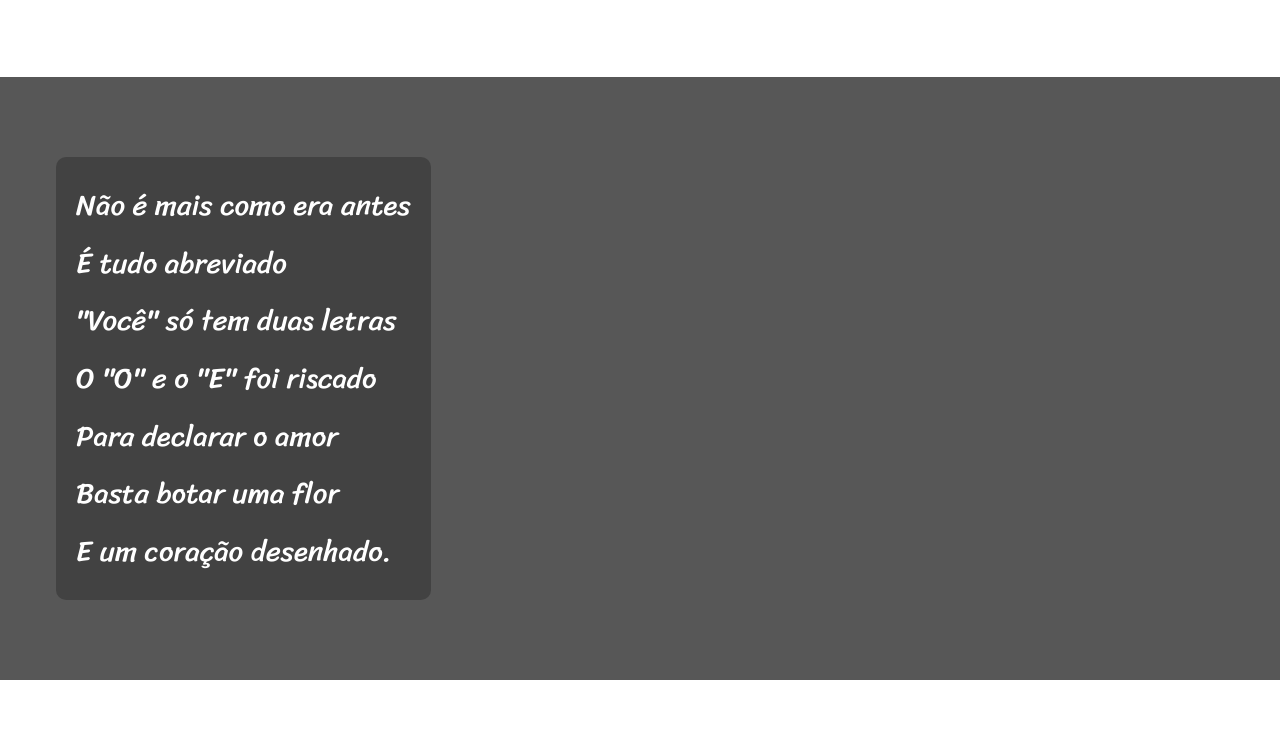
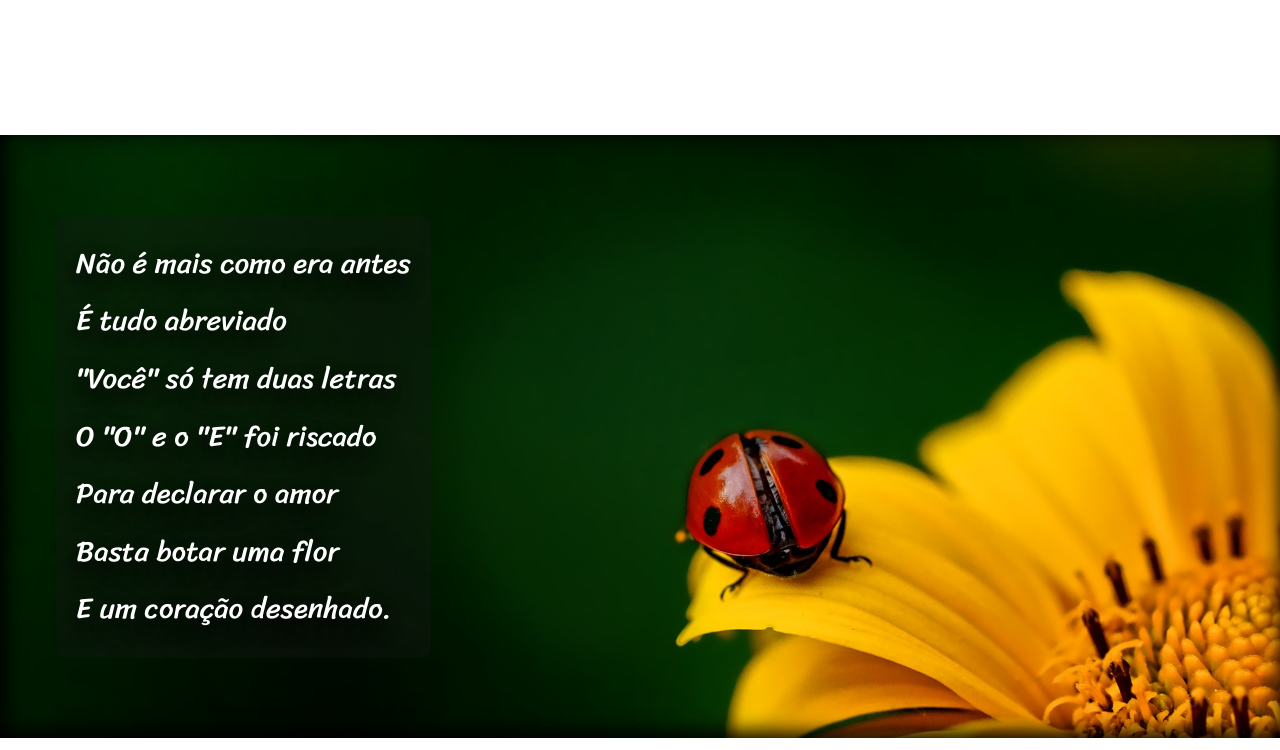
Before and after one commit to Gabriel-rfqx/HTML-CSS, a plain HTML site: page Desafios/d012/index.html in a window 1280 px wide. Shown: the part 650-1400 px from the top of the page. Drawn offline with Linux system fonts and the light colour scheme.

Commit message:
site pronto

```diff
--- a/Desafios/d012/index.html
+++ b/Desafios/d012/index.html
@@ -23,7 +23,7 @@
                 Vou dizer tudo em poesia.<br>
             </p>
         </section>
-        <section class="imagem">
+        <section class="imagem" id="img01">
             <p>
                 Não é mais como era antes<br>
                 É tudo abreviado<br>
@@ -55,7 +55,7 @@
                 Decifre esse rabisco.<br>
             </p>
         </section>
-        <section class="imagem">
+        <section class="imagem" id="img02">
             <p>
                 Tenho saudade das cartas<br>
                 Escritas com a própria mão<br>
--- a/Desafios/d012/style.css
+++ b/Desafios/d012/style.css
@@ -41,6 +41,10 @@ main{
     font-family: var(--fonte3);
     font-size: 1.8em;
 }
+main p{
+
+    padding-bottom: 2em;
+}
 section{
     line-height: 2em;
     padding: 10vh;
@@ -51,13 +55,22 @@ section{
     color: black;
 }
 .imagem{
-
+    background-attachment: fixed;
+    background-size: cover;
+    box-shadow: inset 3px -4.5px 20px 2.5px black;
     padding-left: 7vh;
     background-color: rgb(87, 87, 87);
     color: white;
 }
+#img01{
+    background-image: url(imagens/background001.jpg);
+}
+#img02{
+    background-image: url(imagens/background002.jpg);
+}
 .imagem > P{
-     display: inline-block;
+    text-shadow: -4px 9px 20px black;
+    display: inline-block;
     padding: 20px;
     border-radius: 10px;
     background-color: rgba(22, 22, 22, 0.322);
```
